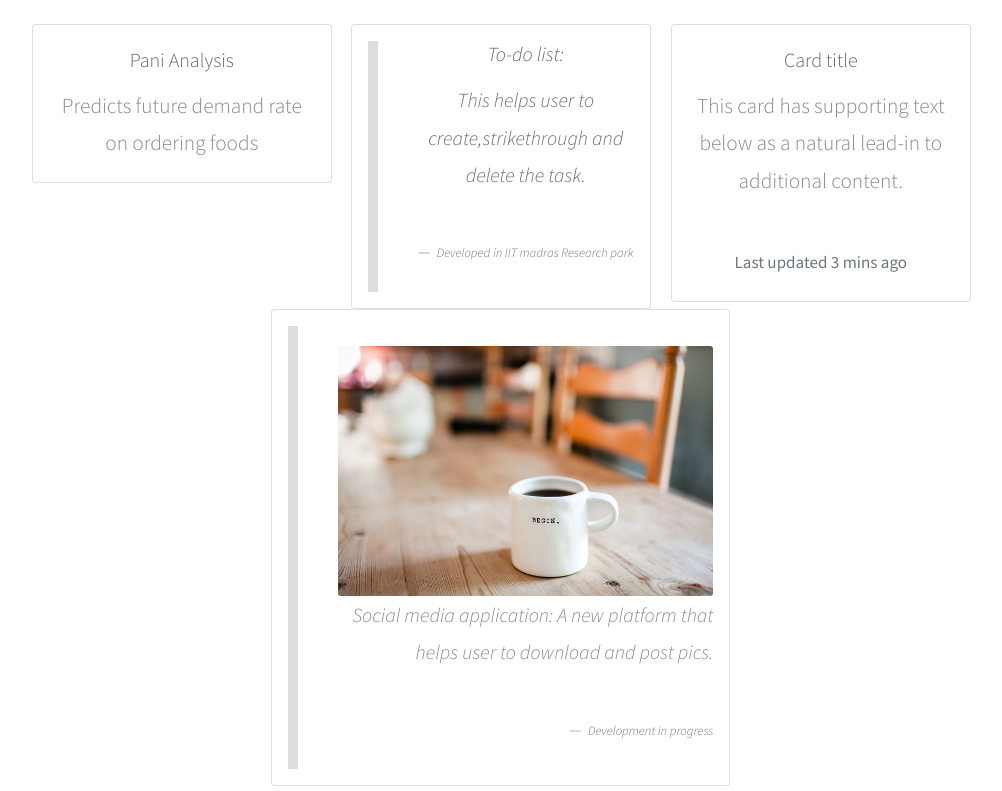
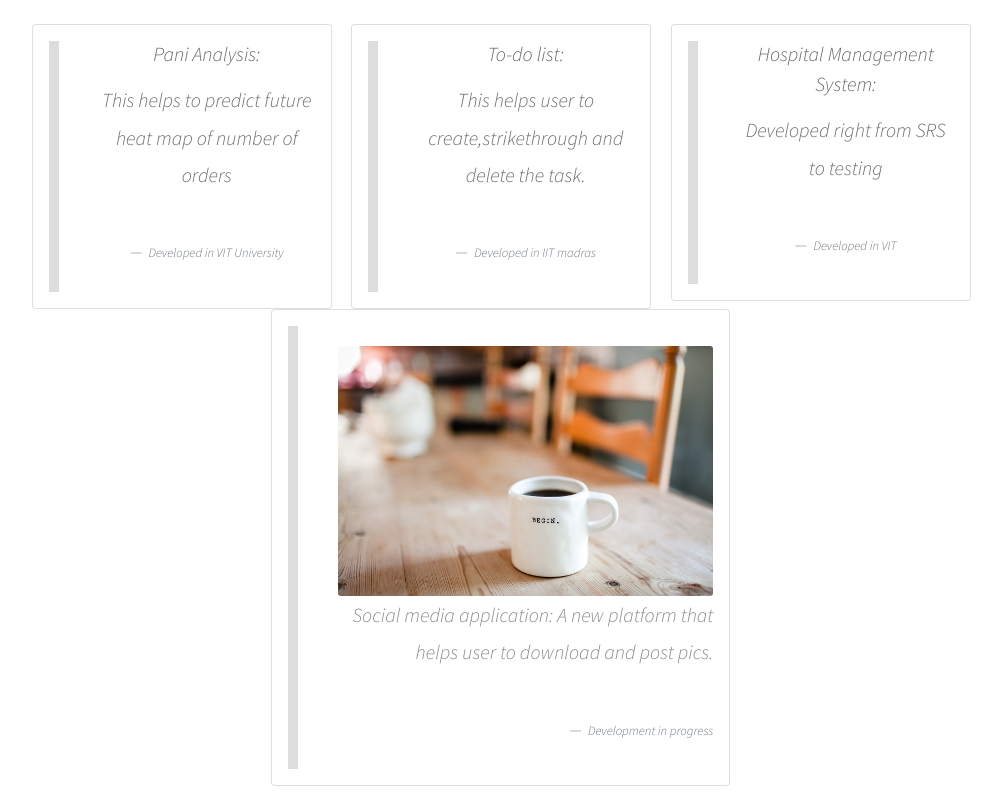
Before and after one commit to ashwinrishipj/ashwinrishipj.github.io, a plain HTML site: page index.html in a window 1280 px wide. Shown: the part 1799-2590 px from the top of the page, without its empty margins (267-1269 px from the left). Drawn offline with nearby package versions, Linux system fonts and the light colour scheme.

Commit message:
added social media links in href at menu

```diff
--- a/css/mystyle.css
+++ b/css/mystyle.css
@@ -131,6 +131,7 @@ h4{text-align:center;margin:30px 0;color:#444}
 .main-timeline .timeline:nth-child(4n) .timeline-icon{border-color:#2fcea5}
 .main-timeline .timeline:nth-child(4n) .title{color:#2fcea5}
 .main-timeline .timeline:nth-child(4n) .timeline-content:before{border-left-color:#2fcea5;border-bottom-color:#2fcea5}
+
 @media only screen and (max-width:1200px){.main-timeline .timeline-icon:before{width:50px;right:-50px}
 .main-timeline .timeline:nth-child(even) .timeline-icon:before{right:auto;left:-50px}
 .main-timeline .timeline-content{margin-top:75px}
@@ -164,7 +165,7 @@ h4{text-align:center;margin:30px 0;color:#444}
 
 /******************* Timeline Demo - 4 *****************/
 .main-timeline4{overflow:hidden;position:relative}
-.main-timeline4:before{content:"";width:5px;height:70%;background:#333;position:absolute;top:70px;left:50%;transform:translateX(-50%)}
+.main-timeline4:before{content:"";width:5px;height:85%;background:#333;position:absolute;top:70px;left:50%;transform:translateX(-50%)}
 .main-timeline4 .timeline-content:before,.main-timeline4 .timeline:before{top:50%;transform:translateY(-50%);content:""}
 .main-timeline4 .timeline{width:50%;padding-left:100px;float:right;position:relative}
 .main-timeline4 .timeline:before{width:20px;height:20px;border-radius:50%;background:#fff;border:5px solid #333;position:absolute;left:-10px}
@@ -194,6 +195,9 @@ h4{text-align:center;margin:30px 0;color:#444}
 .main-timeline4 .timeline:nth-child(4n) .year{border-color:#f8781f;color:#f8781f}
 .main-timeline4 .timeline:nth-child(4) .year:before{border-right-color:#f8781f}
 .main-timeline4 .timeline:nth-child(4n) .title{color:#f8781f}
+.main-timeline4 .timeline:nth-child(5n) .year{border-color:#ec496e;color:#ec496e}
+.main-timeline4 .timeline:nth-child(5) .year:before{border-right-color:#ec496e}
+.main-timeline4 .timeline:nth-child(5n) .title{color:#ec496e}
 @media only screen and (max-width:1200px){.main-timeline4 .year{top:50%;transform:translateY(-50%)}
 }
 @media only screen and (max-width:990px){.main-timeline4 .timeline{padding-left:75px}
--- a/index.html
+++ b/index.html
@@ -10,9 +10,15 @@
 	<link rel="stylesheet" href="https://stackpath.bootstrapcdn.com/bootstrap/4.3.1/css/bootstrap.min.css"
 		integrity="sha384-ggOyR0iXCbMQv3Xipma34MD+dH/1fQ784/j6cY/iJTQUOhcWr7x9JvoRxT2MZw1T" crossorigin="anonymous">
 	<link href="https://stackpath.bootstrapcdn.com/font-awesome/4.7.0/css/font-awesome.min.css" />
-	<script src="https://code.jquery.com/jquery-3.3.1.slim.min.js" integrity="sha384-q8i/X+965DzO0rT7abK41JStQIAqVgRVzpbzo5smXKp4YfRvH+8abtTE1Pi6jizo" crossorigin="anonymous"></script>
-<script src="https://cdnjs.cloudflare.com/ajax/libs/popper.js/1.14.7/umd/popper.min.js" integrity="sha384-UO2eT0CpHqdSJQ6hJty5KVphtPhzWj9WO1clHTMGa3JDZwrnQq4sF86dIHNDz0W1" crossorigin="anonymous"></script>
-<script src="https://stackpath.bootstrapcdn.com/bootstrap/4.3.1/js/bootstrap.min.js" integrity="sha384-JjSmVgyd0p3pXB1rRibZUAYoIIy6OrQ6VrjIEaFf/nJGzIxFDsf4x0xIM+B07jRM" crossorigin="anonymous"></script>
+	<script src="https://code.jquery.com/jquery-3.3.1.slim.min.js"
+		integrity="sha384-q8i/X+965DzO0rT7abK41JStQIAqVgRVzpbzo5smXKp4YfRvH+8abtTE1Pi6jizo"
+		crossorigin="anonymous"></script>
+	<script src="https://cdnjs.cloudflare.com/ajax/libs/popper.js/1.14.7/umd/popper.min.js"
+		integrity="sha384-UO2eT0CpHqdSJQ6hJty5KVphtPhzWj9WO1clHTMGa3JDZwrnQq4sF86dIHNDz0W1"
+		crossorigin="anonymous"></script>
+	<script src="https://stackpath.bootstrapcdn.com/bootstrap/4.3.1/js/bootstrap.min.js"
+		integrity="sha384-JjSmVgyd0p3pXB1rRibZUAYoIIy6OrQ6VrjIEaFf/nJGzIxFDsf4x0xIM+B07jRM"
+		crossorigin="anonymous"></script>
 	<link href="https://unpkg.com/aos@2.3.1/dist/aos.css" rel="stylesheet">
 	<script src="https://cdn.rawgit.com/michalsnik/aos/2.3.1/dist/aos.js"></script>
 	<script src="js/jquery.min.js"></script>
@@ -36,10 +42,9 @@
 	<div id="header" class="skel-layers-fixed">
 		<div class="top">
 			<!-- Logo -->
-			<div id="logo" >
+			<div id="logo">
 
-				<img src="images/avatar.jpg"
-				 alt="" style="max-width: 110%;" />
+				<img src="images/avatar.jpg" alt="" style="max-width: 110%;" />
 
 
 
@@ -57,7 +62,8 @@
 								class="icon fa-th">Skills</span></a>
 					</li>
 					<li>
-						<a href="#projects" id="projects-link" class="skel-layers-ignoreHref"><span class="icon fa-code-fork">Projects:</span></a>
+						<a href="#projects" id="projects-link" class="skel-layers-ignoreHref"><span
+								class="icon fa-code-fork">Projects:</span></a>
 					</li>
 					<li>
 						<a href="#education" id="education-link" class="skel-layers-ignoreHref"><span
@@ -75,16 +81,16 @@
 			<!-- Social Icons -->
 			<ul class="icons">
 				<li>
-					<a href="#" class="icon fa-twitter"></a>
+					<a href="https://twitter.com/ashwinrishipj" target="_blank" class="icon fa-twitter"></a>
 				</li>
 				<li>
-					<a href="#" class="icon fa-github"></a>
+					<a href="https://github.com/ashwinrishipj" target="_blank" class="icon fa-github"></a>
 				</li>
 				<li>
-					<a href="#" class="fa fa-linkedin"></a>
+					<a href="https://www.linkedin.com/in/ashwinrishipj/" target="_blank" class="fa fa-linkedin"></a>
 				</li>
 				<li>
-					<a href="#" class="icon fa-envelope"></a>
+					<a href="mailto:pjashwinrishi@gmail.com" target="_blank" class="icon fa-envelope"></a>
 				</li>
 			</ul>
 		</div>
@@ -223,8 +229,7 @@
 
 				<div class="row">
 					<div class="col">
-								<div class="card p-3 my-card " data-aos="flip-left"
-							data-aos-easing="ease-out-cubic"
+						<div class="card p-3 my-card " data-aos="flip-left" data-aos-easing="ease-out-cubic"
 							data-aos-duration="800">
 							<img class="card-img-top" src="/images/sentimental.png" height="250px" alt="Card image cap">
 							<div class="card-body my-card">
@@ -234,8 +239,7 @@
 					</div>
 
 					<div class="col">
-							<div class="card my-card p-3" data-aos="flip-left"
-							data-aos-easing="ease-out-cubic"
+						<div class="card my-card p-3" data-aos="flip-left" data-aos-easing="ease-out-cubic"
 							data-aos-duration="800">
 							<img class="card-img-top" src="/images/appointment.jpg" height="250px" alt="Card image cap">
 							<div class="card-body my-card">
@@ -246,68 +250,77 @@
 				</div>
 				<div class="row" style="margin-top: 5px;">
 					<div class="col">
-							<div class="card my-card" data-aos="flip-left"
-						data-aos-easing="ease-out-cubic"
-						data-aos-duration="800">
-						  <div class="card-body my-card">
-							<h5 class="card-title">Pani Analysis</h5>
-							<p class="card-text">Predicts future demand rate on ordering foods</p>
-						  </div>
-						</div>
-						  </div>
-						  <div class="col">
 						<div class="card my-card text-white text-center p-3 " data-aos="flip-left"
-						data-aos-easing="ease-out-cubic"
-						data-aos-duration="590">
+							data-aos-easing="ease-out-cubic" data-aos-duration="590">
 							<blockquote class="blockquote mb-0 my-card">
-							<h5 class="card-title" style="margin-top: -10%;">To-do list:</h5>
-							<p class="card-text" style="color: rgb(107, 107, 107);">This helps user to create,strikethrough and delete the task.</p>
+								<h5 class="card-title" style="margin-top: -10%;">Pani Analysis:</h5>
+								<p class="card-text" style="color: rgb(107, 107, 107);">This helps to predict future
+									heat map of number of orders</p>
 								<footer class="blockquote-footer">
 									<small>
-								Developed in IIT madras <cite title="Source Title">Research park</cite>
+										Developed in VIT University <cite title="Source Title"></cite>
 									</small>
 								</footer>
 							</blockquote>
 						</div>
 					</div>
 					<div class="col">
-							<div class="card my-card text-center" data-aos="flip-left"
-						data-aos-easing="ease-out-cubic"
-						data-aos-duration="890">
-						  <div class="card-body my-card">
-							<h5 class="card-title">Card title</h5>
-							<p class="card-text">This card has supporting text below as a natural lead-in to additional content.</p>
-							<p class="card-text"><small class="text-muted">Last updated 3 mins ago</small></p>
+						<div class="card my-card text-white text-center p-3 " data-aos="flip-left"
+							data-aos-easing="ease-out-cubic" data-aos-duration="590">
+							<blockquote class="blockquote mb-0 my-card">
+								<h5 class="card-title" style="margin-top: -10%;">To-do list:</h5>
+								<p class="card-text" style="color: rgb(107, 107, 107);">This helps user to
+									create,strikethrough and delete the task.</p>
+								<footer class="blockquote-footer">
+									<small>
+										Developed in IIT madras<cite title="Source Title"></cite>
+									</small>
+								</footer>
+							</blockquote>
 						</div>
 					</div>
-						  </div>
-						</div>
-						<div class="row">
-							<div class="col-md-6 offset-md-3">
-								  <div class="card p-3 text-right my-card" data-aos="flip-left"
-								  data-aos-easing="ease-out-cubic"
-								  data-aos-duration="890">
+					<div class="col">
+						<div class="card my-card text-white text-center p-3 " data-aos="flip-left"
+							data-aos-easing="ease-out-cubic" data-aos-duration="590">
 							<blockquote class="blockquote mb-0 my-card">
-											<img class="card-img" src="/images/socialmedia.webp" alt="Card image">
-									  <p>Social media application: A new platform that helps user to download and post pics.</p>
+								<h5 class="card-title" style="margin-top: -10%;">Hospital Management System:</h5>
+								<p class="card-text" style="color: rgb(107, 107, 107);">Developed right from SRS to
+									testing</p>
 								<footer class="blockquote-footer">
-										<small class="text-muted">
-										  Development in  <cite title="Source Title">progress</cite>
+									<small>
+										Developed in VIT<cite title="Source Title"></cite>
 									</small>
 								</footer>
 							</blockquote>
 						</div>
 					</div>
 				</div>
-
+				<div class="row">
+					<div class="col-md-6 offset-md-3">
+						<div class="card p-3 text-right my-card" data-aos="flip-left" data-aos-easing="ease-out-cubic"
+							data-aos-duration="890">
+							<blockquote class="blockquote mb-0 my-card">
+								<img class="card-img" src="/images/socialmedia.webp" alt="Card image">
+								<p>Social media application: A new platform that helps user to download and post pics.
+								</p>
+								<footer class="blockquote-footer">
+									<small class="text-muted">
+										Development in <cite title="Source Title">progress</cite>
+									</small>
+								</footer>
+							</blockquote>
+						</div>
+					</div>
+				</div>
 			</div>
 		</section>
+
 		<!-- Education and experience -->
 		<section id="education" class="four">
 			<div class="container">
 				<h4>Education & work</h4>
 				<div class="row">
-							<div class="col-md-12" >
+					<div class="col-md-12">
 						<div class="main-timeline4">
 							<div class="timeline" data-aos="zoom-in" data-aos-duration="1500">
 								<div href="#" class="timeline-content">
@@ -316,14 +329,14 @@
 										<h3 class="title">Software Engineer</h3>
 										<p class="description">
 											<h5>
-												was	Working as a full stack developer in cerner corporation
+												was Working as a full stack developer in cerner corporation
 											</h5>
 										</p>
 									</div>
 								</div>
 							</div>
 							<div class="timeline" data-aos="zoom-in" data-aos-duration="1500">
-										<div  class="timeline-content">
+								<div class="timeline-content">
 									<span class="year">2017-18</span>
 									<div class="inner-content">
 										<h3 class="title">Masters-CSE</h3>
@@ -349,10 +362,10 @@
 								</div>
 							</div>
 							<div class="timeline" data-aos="zoom-in" data-aos-duration="1500">
-										<div  class="timeline-content">
+								<div class="timeline-content">
 									<span class="year">2010-12</span>
 									<div class="inner-content">
-												<h3 class="title">High-School</h3>
+										<h3 class="title">High-School-12th</h3>
 										<p class="description">
 											<h5>Vellammal</h5>
 											<h5>CSC Department</h5>
@@ -361,7 +374,20 @@
 									</div>
 								</div>
 							</div>
+							<div class="timeline" data-aos="zoom-in" data-aos-duration="1500">
+								<div class="timeline-content">
+									<span class="year">2017-18</span>
+									<div class="inner-content">
+										<h3 class="title">High-School-10th </h3>
+										<p class="description">
+											<h5>Vellammal</h5>
+											<h5>Grade : 88%</h5>
+										</p>
 									</div>
+								</div>
+							</div>
+						</div>
+
 					</div>
 				</div>
 			</div>
@@ -407,8 +433,8 @@
 	</div>
 	<script>
 
-	$(function() {
-  AOS.init({startEvent: 'load'});
+		$(function () {
+			AOS.init({ startEvent: 'load' });
 		});
 		window.addEventListener('load', AOS.refresh);
 		$(window).show(function () {
```
Lines whose indentation alone changed are shown as unchanged.
